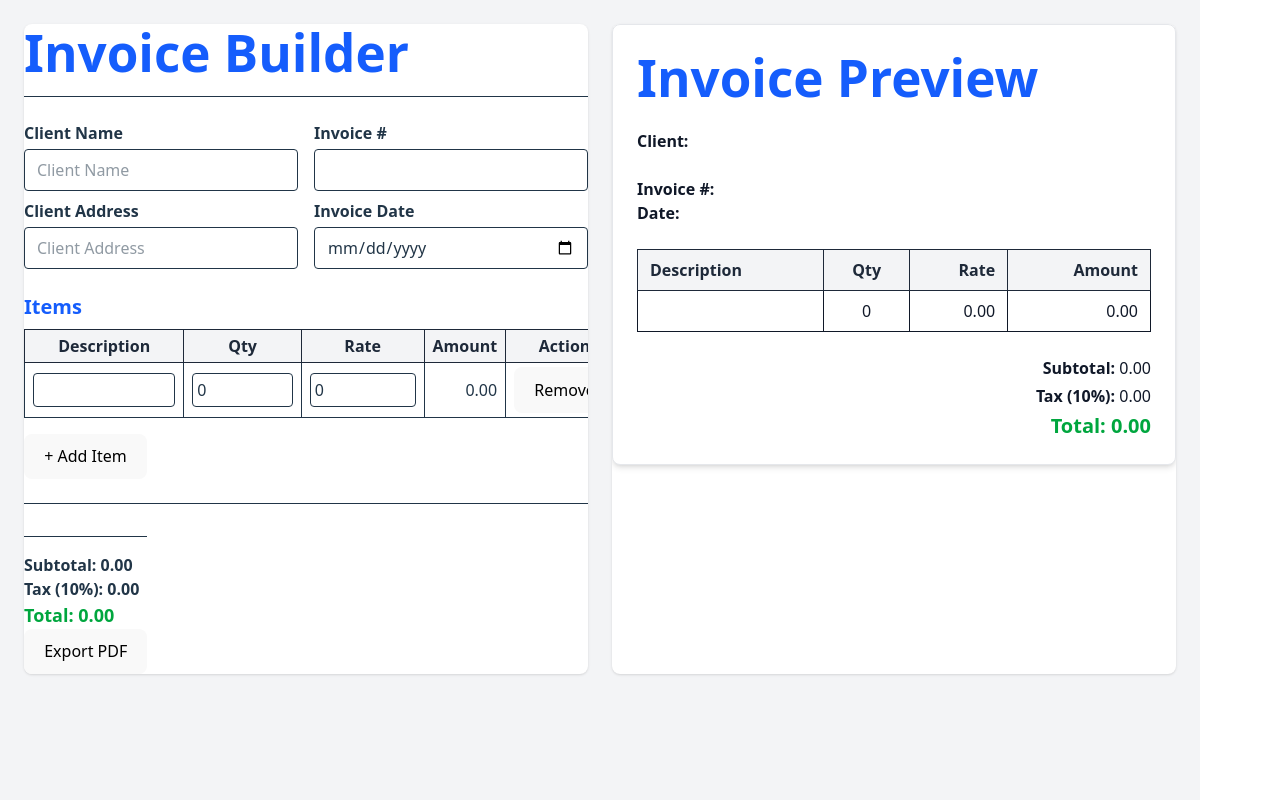
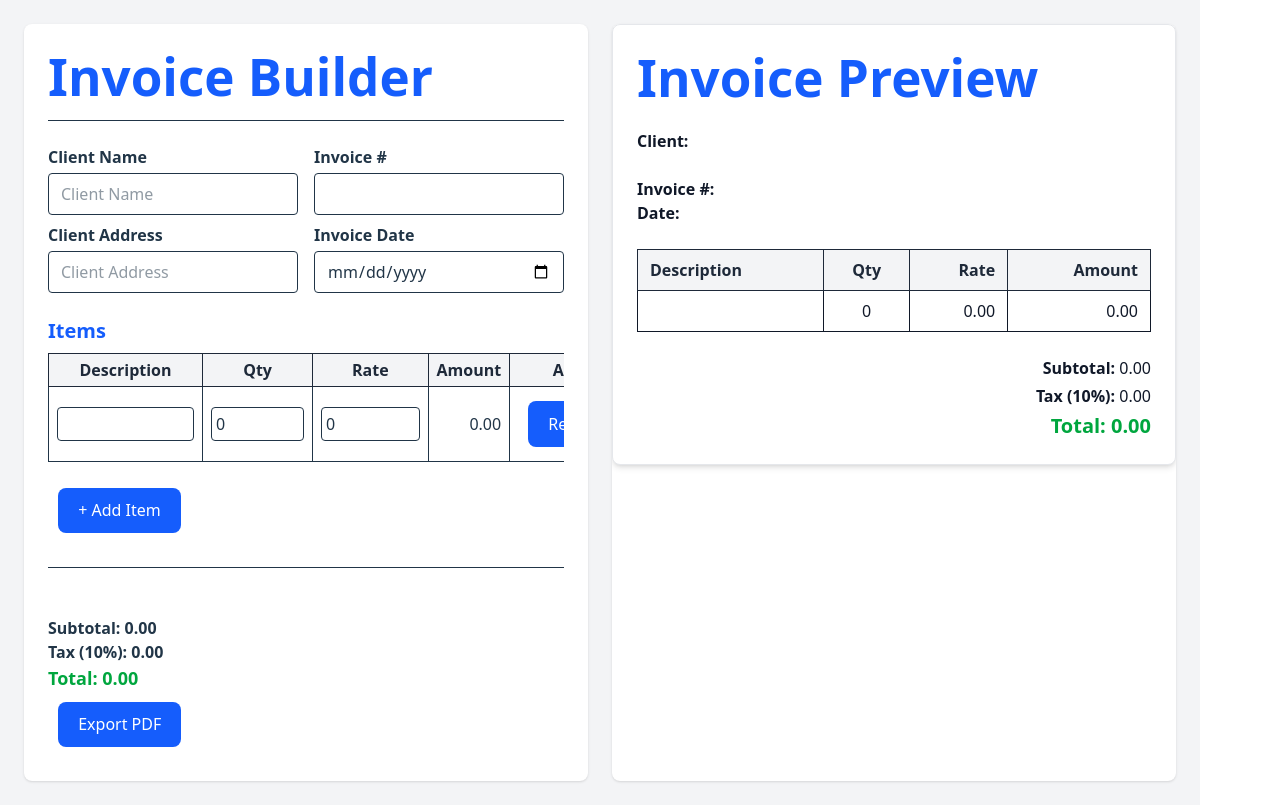
Before and after one commit to Anithavk/invoicebuilder, a React app: page / in a window 1280 px wide. Built offline with nearby package versions, Linux system fonts and the light colour scheme; the HTML template or start-up script is replaced by a standard one.

Commit message:
issue fixing

```diff
--- a/src/App.jsx
+++ b/src/App.jsx
@@ -10,7 +10,7 @@ function App() {
       <div className="min-h-screen bg-gray-100 p-4 md:p-6">
         <div className="max-w-6xl mx-auto grid md:grid-cols-2 gap-6">
           {/* Left: Form */}
-          <div className="bg-white rounded-lg shadow flex flex-col h-full">
+          <div className="bg-white rounded-lg shadow flex flex-col h-full p-6">
             <div className="flex-1 overflow-y-auto">
               <InvoiceForm />
             </div>
--- a/src/components/InvoiceForm.jsx
+++ b/src/components/InvoiceForm.jsx
@@ -143,7 +143,7 @@ const InvoiceForm = () => {
                   <td className="border px-2 py-1 text-center">
                     <button
                       onClick={() => removeItem(idx)}
-                      className="bg-red-500 text-black px-2 py-1 rounded hover:bg-red-600"
+                      className="bg-red-500 text-white px-2 py-1 rounded hover:bg-red-600"
                     >
                       Remove
                     </button>
@@ -164,7 +164,7 @@ const InvoiceForm = () => {
 
       {/* Footer / Totals */}
       <footer className="border-t pt-4 mt-6 flex flex-col md:flex-row justify-between items-end gap-4">
-        <div className="border-t pt-4 mt-4">
+        <div className="pt-4 mt-4">
           <p className="font-semibold">Subtotal: {subtotal.toFixed(2)}</p>
           <p className="font-semibold">Tax (10%): {tax.toFixed(2)}</p>
           <p className="text-lg font-bold text-green-600">
--- a/src/index.css
+++ b/src/index.css
@@ -14,7 +14,13 @@
   -webkit-font-smoothing: antialiased;
   -moz-osx-font-smoothing: grayscale;
 }
-
+@media (prefers-color-scheme: light) {
+    button {
+        background-color: #155dfc !important;
+        color: #fff !important;
+        margin: 10px !important;
+    }
+}
 a {
   font-weight: 500;
   color: #646cff;
```
